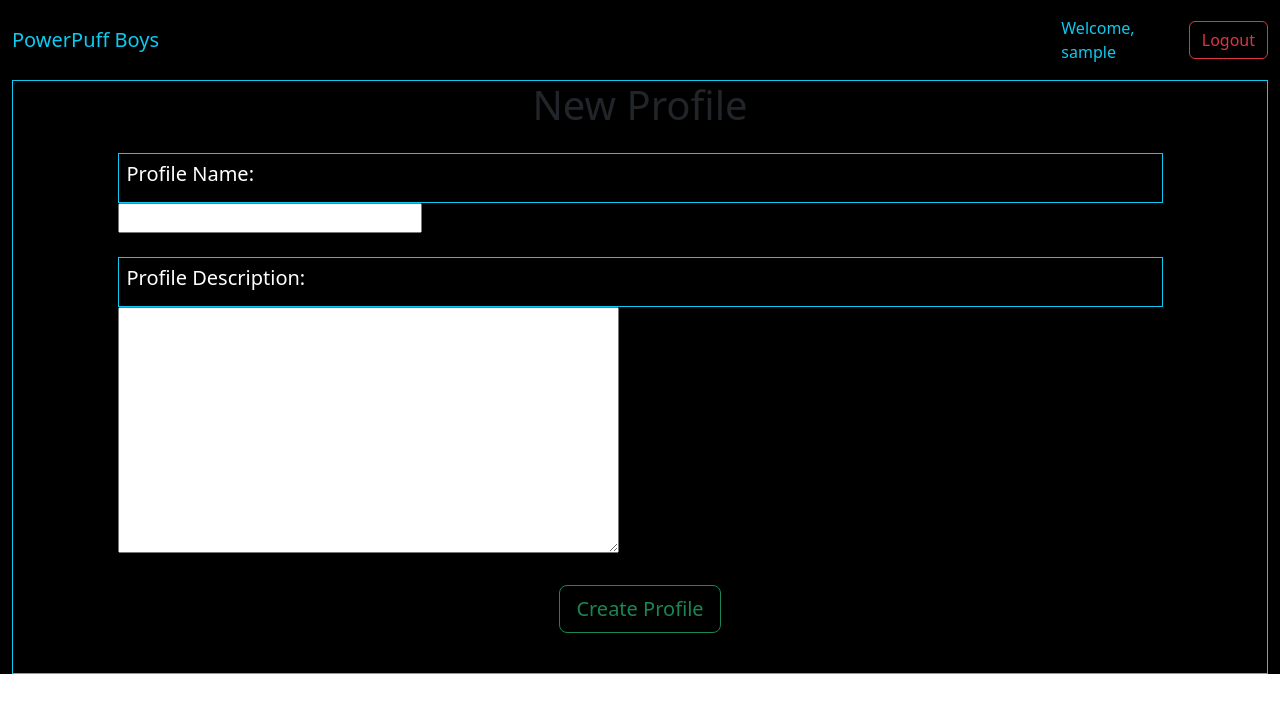
After one commit to jsquarem/petopia, a Django app: page /profiles/create/ in a window 1280 px wide. The commit adds this page. Shown: the top 713 px of the page. Run offline with Django 4.2, Linux system fonts and the light colour scheme; the visitor is signed in with stand-in values (Sample User, id 1).

Commit message:
models, urls, templates, views, forms

```diff
--- a/main_app/admin.py
+++ b/main_app/admin.py
@@ -1,6 +1,7 @@
 from django.contrib import admin
-from .models import Petfinder_API_Token
+from .models import Petfinder_API_Token, Profile
 
 # Register your models here.
 
 admin.site.register(Petfinder_API_Token)
+admin.site.register(Profile)
--- a/main_app/models.py
+++ b/main_app/models.py
@@ -1,4 +1,5 @@
 from django.db import models
+from django.urls import reverse
 from django.contrib.auth.models import User
 
 # Create your models here.
@@ -7,9 +8,12 @@ class Petfinder_API_Token(models.Model):
   date = models.DateTimeField(auto_now=True)
 
 class Profile(models.Model):
-  user = models.OneToOneField(User, on_delete=models.CASCADE)
+  user = models.OneToOneField(User, on_delete=models.CASCADE, primary_key=True)
   name = models.CharField(max_length=24)
   bio = models.TextField(max_length=240)
 
   def __str__(self):
     return self.name
+
+  def get_absolute_url(self):
+    return reverse('detail.profile', kwargs={'user_id': self.id})
--- a/main_app/templates/base.html
+++ b/main_app/templates/base.html
@@ -14,7 +14,7 @@
 <body>
     <nav class="navbar navbar-expand-lg bg-black">
         <div class="container-fluid">
-            <a class="navbar-brand text-info" href="">PowerPuff Boys</a>
+            <a class="navbar-brand text-info" href="{% url 'about' %}">PowerPuff Boys</a>
             <button class="navbar-toggler bg-info" type="button" data-bs-toggle="collapse" data-bs-target="#navbarNavDropdown" aria-controls="navbarNavDropdown" aria-expanded="false" aria-label="Toggle navigation">
                 <span class="navbar-toggler-icon"></span>
             </button>
@@ -26,6 +26,11 @@
             </div>
         </div>
         {% if user.is_authenticated %}
+        <nav class="navbar bg-black">
+            <div class="container-fluid">
+                <span class="text-info">Welcome, {{ request.user }}</span>
+            </div>
+        </nav>
         <nav class="navbar bg-black">
             <div class="container-fluid">
                 <a class="btn btn-outline-danger" href="{% url 'logout' %}">Logout</a>
--- /dev/null
+++ b/main_app/templates/main_app/profile_form.html
@@ -0,0 +1,27 @@
+{% extends 'base.html' %}
+{% load static %}
+{% block content %}
+
+<div class="container-fluid bg-black">
+    <div class="col-12 bg-black p1 border text-center border-info">
+        <h1>New Profile</h1>
+        <form id="create-profile" action="" method="POST">
+            {% csrf_token %}
+            <div class="col-10 bg-black text-start offset-1 p-2 mt-4 border border-info">
+                <h5 class="text-white">Profile Name:</h5>
+            </div>
+        <div class="form-floating text-start col-10 offset-1">
+            <h5>{{ form.name }}</h5>
+        </div>
+        <div class="col-10 bg-black text-start offset-1 p-2 mt-4 border border-info">
+            <div class="outline-info"><h5 class="text-white">Profile Description:</h5></div>
+        </div>
+        <div class="form-floating text-start col-10 offset-1">
+            <h5>{{ form.bio }}</h5>
+        </div>
+        <input type="submit" value="Create Profile" class="btn btn-outline-success btn-lg my-4">
+        </form>
+    </div>
+</div>
+
+{% endblock %}
--- a/main_app/urls.py
+++ b/main_app/urls.py
@@ -3,14 +3,14 @@ from . import views
 
 urlpatterns = [
   path('', views.home, name='home'),
+  path('about/', views.about, name='about'),
   path('accounts/signup/', views.signup, name='signup'),
   path('animals/', views.animals_index, name='animals.index'),
   path('animals/<int:animal_id>/', views.animals_detail, name='animals.detail'),
-  path('profile/<int:user_id>/', views.view_profile, name ='profile'),
-  path('profile/create/', views.create_profile, name='create_profile'),
+  path('profiles/<int:user_id>/', views.profiles_detail, name ='detail.profile'),
+  path('profiles/create/', views.ProfileCreate.as_view(), name='profiles_create'),
   path('organizations/', views.organizations_index, name='organizations.index'),
   path('organizations/<int:organization_id>/', views.organizations_detail, name='organizations.detail'),
-  path('about/', views.about, name='about'),
   path('profile/<int:user_id>/add_photo/', views.add_photo, name='add_photo'),
   path('profile/<int:user_id>/add_favorite/<int:animal_id>', views.add_favorite, name='add_favorite'),
   path('profile/<int:user_id>/delete_favorite/<int:animal_id>', views.delete_favorite, name='delete_favorite'),
--- a/main_app/views.py
+++ b/main_app/views.py
@@ -1,11 +1,14 @@
 from django.shortcuts import render, redirect
 from django.http import HttpResponse
 from dotenv import load_dotenv
-from .models import Petfinder_API_Token
+from django.views.generic.edit import CreateView
+from .models import Petfinder_API_Token, Profile
+from .forms import CreateUserForm
 from datetime import datetime, timezone
 import requests
 from requests.structures import CaseInsensitiveDict
 import os
+from django.contrib import messages
 from django.contrib.auth import login
 from django.contrib.auth.forms import UserCreationForm
 from django.contrib.auth.decorators import login_required
@@ -20,7 +23,6 @@ def update_petfinder_token():
   response = requests.post(url, data = payload)
   response = response.json()
   return response['access_token']
-
 
 def get_petfinder_token():
   token_object = Petfinder_API_Token.objects.first()
@@ -56,26 +58,36 @@ def get_petfinder_request(endpoint = '', query_list = ''):
 def home(request):
   print(update_petfinder_token())
   response = get_petfinder_request('animals', [('type', 'dog'), ('location', '78729')])
+  return render(request, 'home.html', {'response': response})
 
-  return render(request, 'home.html', {'response': response})
+
+def about(request):
+  return render(request, 'about.html')
+
+
 def signup(request):
-  error_message = ''
-  if request.method == 'POST':
-    # This is how to create a 'user' form object
-    # that includes the data from the browser
-    form = UserCreationForm(request.POST)
-    if form.is_valid():
-      # This will add the user to the database
-      user = form.save()
-      # This is how we log a user in via code
-      login(request, user)
-      return redirect('home')
-    else:
-      error_message = 'Invalid sign up - try again'
-  # A bad POST or a GET request, so render signup.html with an empty form
-  form = UserCreationForm()
-  context = {'form': form, 'error_message': error_message}
-  return render(request, 'registration/signup.html', context)
+  if request.user.is_authenticated:
+    return redirect('home')
+  else:
+    error_message = ''
+    if request.method == 'POST':
+      # This is how to create a 'user' form object
+      # that includes the data from the browser
+      form = CreateUserForm(request.POST)
+      if form.is_valid():
+        # This will add the user to the database
+        user = form.save()
+        username = form.cleaned_data.get('username')
+        messages.success(request, 'Account successfully created for ' + username + '.')
+        # This is how we log a user in via code
+        login(request, user)
+        return redirect('home')
+      else:
+        error_message = 'Invalid sign up - try again'
+    # A bad POST or a GET request, so render signup.html with an empty form
+    form = CreateUserForm()
+    context = {'form': form, 'error_message': error_message}
+    return render(request, 'registration/signup.html', context)
 
 
 def animals_index(request):
@@ -84,19 +96,22 @@ def animals_index(request):
 def animals_detail(request):
   pass
 
-def view_profile(request):
-  pass
+def profiles_detail(request, user_id):
+  profile = Profile.objects.get(user_id=user_id)
+  return render(request, 'profiles/detail.html', { 'profile': profile })
 
-def create_profile(request):
-  pass
+class ProfileCreate(LoginRequiredMixin, CreateView):
+  model = Profile
+  fields = ['name', 'bio']
+  def form_valid(self, form):
+    form.instance.user = self.request.user
+    return super().form_valid(form)
+
 
 def organizations_index(request):
   pass
 
 def organizations_detail(request):
-  pass
-
-def about(request):
   pass
 
 def add_photo(request):
```
Also changed, not shown: jeff.txt (deleted, +0 -7 lines), main_app/forms.py (added, +11 -0 lines), main_app/query_vars.py (added, +33 -0 lines), main_app/templates/about.html (added, +9 -0 lines), main_app/templates/profiles/detail.html (added, +7 -0 lines), main_app/templates/profiles/index.html (added, +7 -0 lines), main_app/templates/registration/login.html (+10 -0 lines), main_app/templates/registration/signup.html (+24 -1 lines), jeff2.txt (deleted), main_app/migrations/0003_remove_profile_id_alter_profile_user.py (added).
